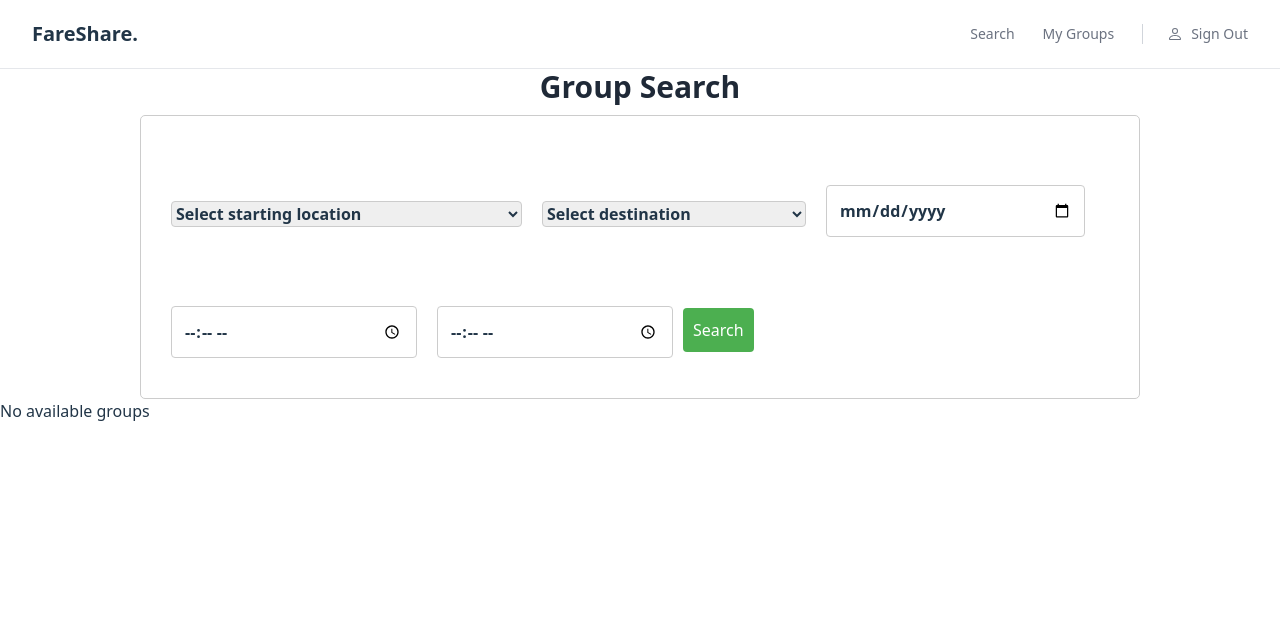
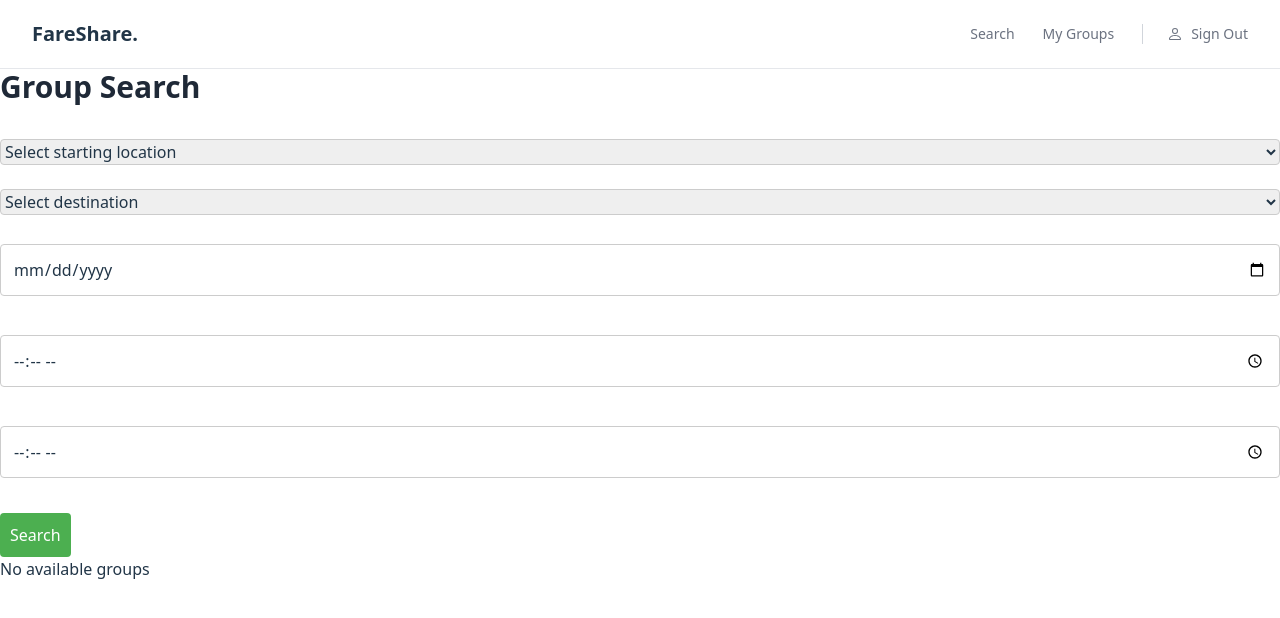
Before and after one commit to AmiinMuse/FareShareNU, a React (Vite) app: page /dashboard in a window 1280 px wide. Shown: the top 618 px of the page. Built offline with nearby package versions, Linux system fonts and the light colour scheme.

Commit message:
fixed broken styling

```diff
--- a/src/pages/GroupSearch.css
+++ b/src/pages/GroupSearch.css
@@ -1,10 +1,10 @@
 /* Apply a box-sizing border-box to all elements */
-* {
+/* * {
   box-sizing: border-box;
-  }
+} */
 
 /* Style the form container */
-  form {
+/* form {
   display: flex;
   flex-wrap: wrap;
   align-items: center;
@@ -20,10 +20,10 @@
   font-weight: bold;
   color: white;
   margin-bottom: 200px;
-  }
+} */
 
 /* Style the form labels */
-  label {
+/* label {
   margin-top: 10px;
   font-weight: bold;
   text-align: left;
@@ -55,7 +55,7 @@
 
 button[type="submit"]:hover {
   background-color: #45a049;
-  }
+} */
 
 /* Style the results container */
 .results {
```
Lines whose indentation alone changed are shown as unchanged.
